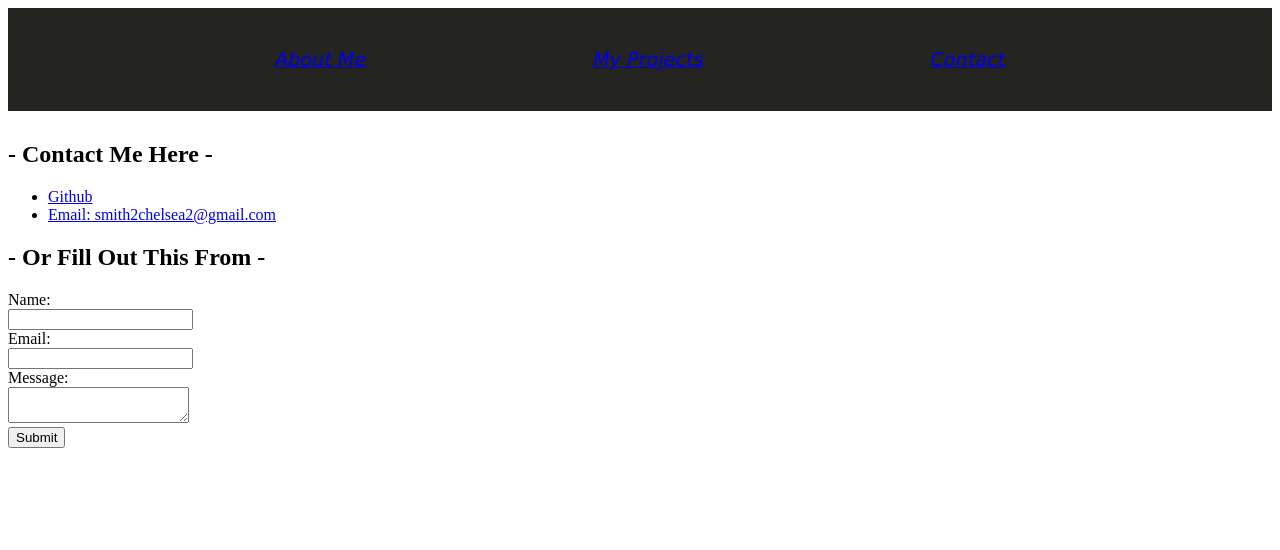
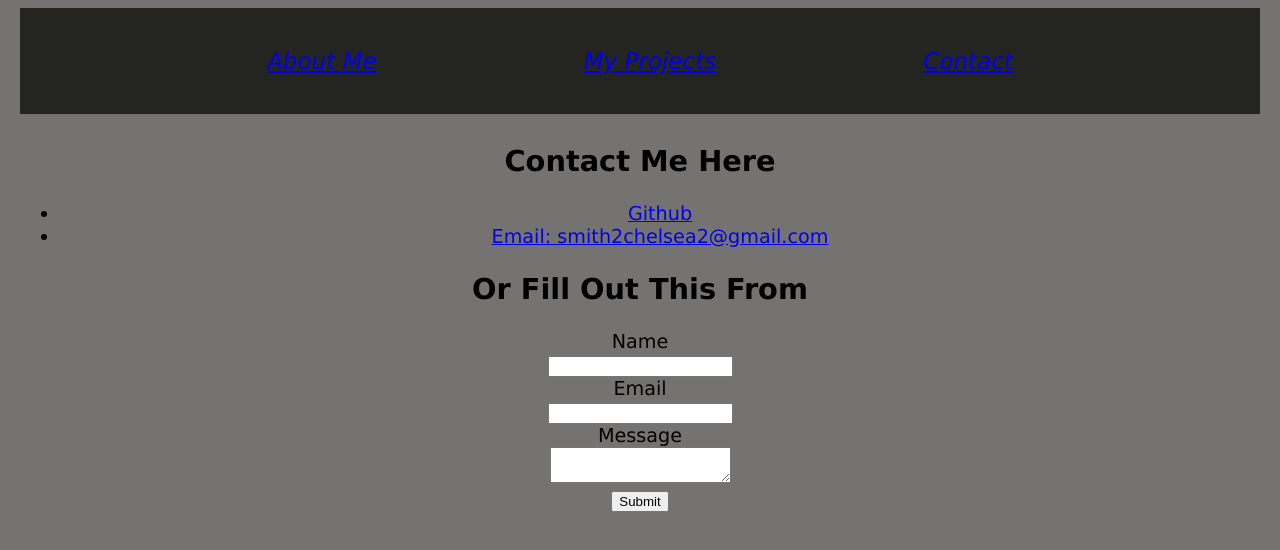
Before and after one commit to chelssmith/reactPortfolio, a React (Create React App) app: page /contact in a window 1280 px wide. Shown: the top 550 px of the page. Built offline with nearby package versions, Linux system fonts and the light colour scheme.

Commit message:
more style and projects, some link to youtube

```diff
--- /dev/null
+++ b/src/App.css
@@ -0,0 +1,10 @@
+body {
+    text-align:center;
+    background-color: rgb(117, 114, 114);
+    font-family:'Lucida Sans', 'Lucida Sans Regular', 'Lucida Grande', 'Lucida Sans Unicode', Geneva, Verdana, sans-serif;
+    font-size: larger;
+    font-weight: 300;
+    margin-left: 20px;
+    margin-right: 20px;
+    flex-wrap: wrap;
+}
--- a/src/App.js
+++ b/src/App.js
@@ -1,6 +1,6 @@
 import React, { Component } from 'react';
 import { BrowserRouter, Route, Switch } from 'react-router-dom'
-
+import './App.css'
 
 
 import Nav from './components/Nav'
--- a/src/components/About.js
+++ b/src/components/About.js
@@ -4,6 +4,7 @@ function About () {
     return (
         <div>
             <h1>About Me</h1>
+            <img src= "https://via.placeholder.com/200" alt="place"/>
             <p>Lorem ipsum dolor sit amet consectetur adipisicing elit. Aperiam odit officia ea reprehenderit fuga, cumque veritatis facere quidem corporis quibusdam consectetur quis necessitatibus, eaque numquam illo eos? Deserunt, doloremque quos.Lorem ipsum dolor sit amet consectetur adipisicing elit. Aperiam odit officia ea reprehenderit fuga, cumque veritatis facere quidem corporis quibusdam consectetur quis necessitatibus, eaque numquam illo eos? Deserunt, doloremque quos.Lorem ipsum dolor sit amet consectetur adipisicing elit. Aperiam odit officia ea reprehenderit fuga, cumque veritatis facere quidem corporis quibusdam consectetur quis necessitatibus, eaque numquam illo eos? Deserunt, doloremque quos.Lorem ipsum dolor sit amet consectetur adipisicing elit. Aperiam odit officia ea reprehenderit fuga, cumque veritatis facere quidem corporis quibusdam consectetur quis necessitatibus, eaque numquam illo eos? Deserunt, doloremque quos.Lorem ipsum dolor sit amet consectetur adipisicing elit. Aperiam odit officia ea reprehenderit fuga, cumque veritatis facere quidem corporis quibusdam consectetur quis necessitatibus, eaque numquam illo eos? Deserunt, doloremque quos.</p>
         </div>
     )
--- a/src/components/Contact.js
+++ b/src/components/Contact.js
@@ -1,37 +1,38 @@
 import React from 'react';
-// import 'Style.css';
+
 
 function Contact() {
     return (
 
         <div id="contact">
-            <h2>- Contact Me Here -</h2>
-                <ul>
-                    <li><a href= "https://github.com/chelssmith">Github</a></li>
-                    <li><a href= "mailto:smith2chelsea2@gmail.com">Email: smith2chelsea2@gmail.com</a></li>
-                </ul>
-            <h2>- Or Fill Out This From -</h2>
+            <h2> Contact Me Here </h2>
+            <ul>
+                <li><a href="https://github.com/chelssmith"> Github </a></li>
+                <li><a href="mailto:smith2chelsea2@gmail.com"> Email: smith2chelsea2@gmail.com </a></li>
+            </ul>
+            <h2> Or Fill Out This From </h2>
             <div id="contact-form">
                 <form>
                     <div>
-                        <label htmlFor="name">Name:</label>
+                        <label htmlFor="name">Name</label>
                         <br />
                         <input type="text" id="name" required />
                     </div>
                     <div>
-                        <label htmlFor="email">Email:</label>
+                        <label htmlFor="email">Email</label>
                         <br />
                         <input type="email" id="email" required />
                     </div>
                     <div>
-                        <label htmlFor="message">Message:</label>
+                        <label htmlFor="message">Message</label>
                         <br />
                         <textarea id="message" required />
                     </div>
                     <button type="submit">Submit</button>
                 </form>
             </div>
-            </div>
-            )}
+        </div>
+    )
+}
 
 export default Contact;
--- a/src/components/Nav.css
+++ b/src/components/Nav.css
@@ -6,6 +6,6 @@
     font-style: oblique;
     font-family: 'Lucida Sans', 'Lucida Sans Regular', 'Lucida Grande', 'Lucida Sans Unicode', Geneva, Verdana, sans-serif;
     font-size: larger;
-    font-weight: 300;
+    font-weight: 500;
     background-color: rgb(36, 36, 33);
 }
--- a/src/components/Projects.js
+++ b/src/components/Projects.js
@@ -3,6 +3,8 @@ import ecomm from "../images/ecomm.gif";
 import fitness from "../images/fitness.png";
 import flicks from '../images/flicks.png';
 import tech from '../images/techblog.gif';
+import employee from '../images/employee.png';
+import work from '../images/work.png';
 
 function Projects() {
     return (
@@ -25,6 +27,14 @@ function Projects() {
                     <h3>Tech Blog</h3>
                     <a href="https://github.com/chelssmith/tech-blog"> <img src={tech}  alt ="tech"width="500" height="250" /></a>
                 </section>
+                <section className="card" id="employee">
+                    <h3>Employee Tracker</h3>
+                    <a href="https://www.youtube.com/watch?v=cCUgrnKzF8U"> <img src={employee}  alt ="employee" width="500" height="250" /></a>
+                </section>
+                <section className="card" id="work">
+                    <h3>Profile Generator</h3>
+                    <a href="https://www.youtube.com/watch?v=Kc42xKlkwMg"> <img src={work}  alt ="work" width="500" height="250" /></a>
+                </section>
             </section>
         </div>
     )
```
Also changed, not shown: src/images/employee.png (added), src/images/work.png (added).
